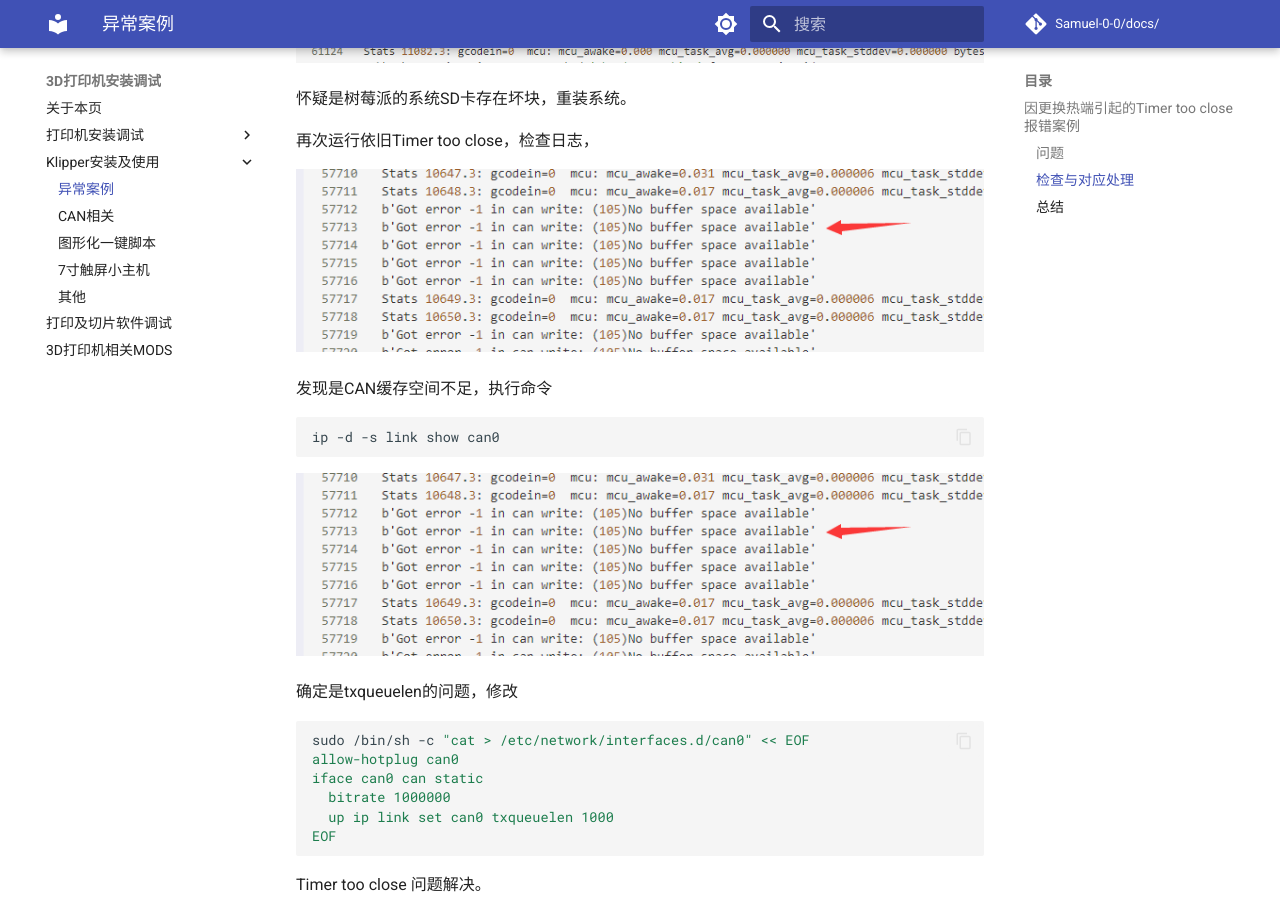
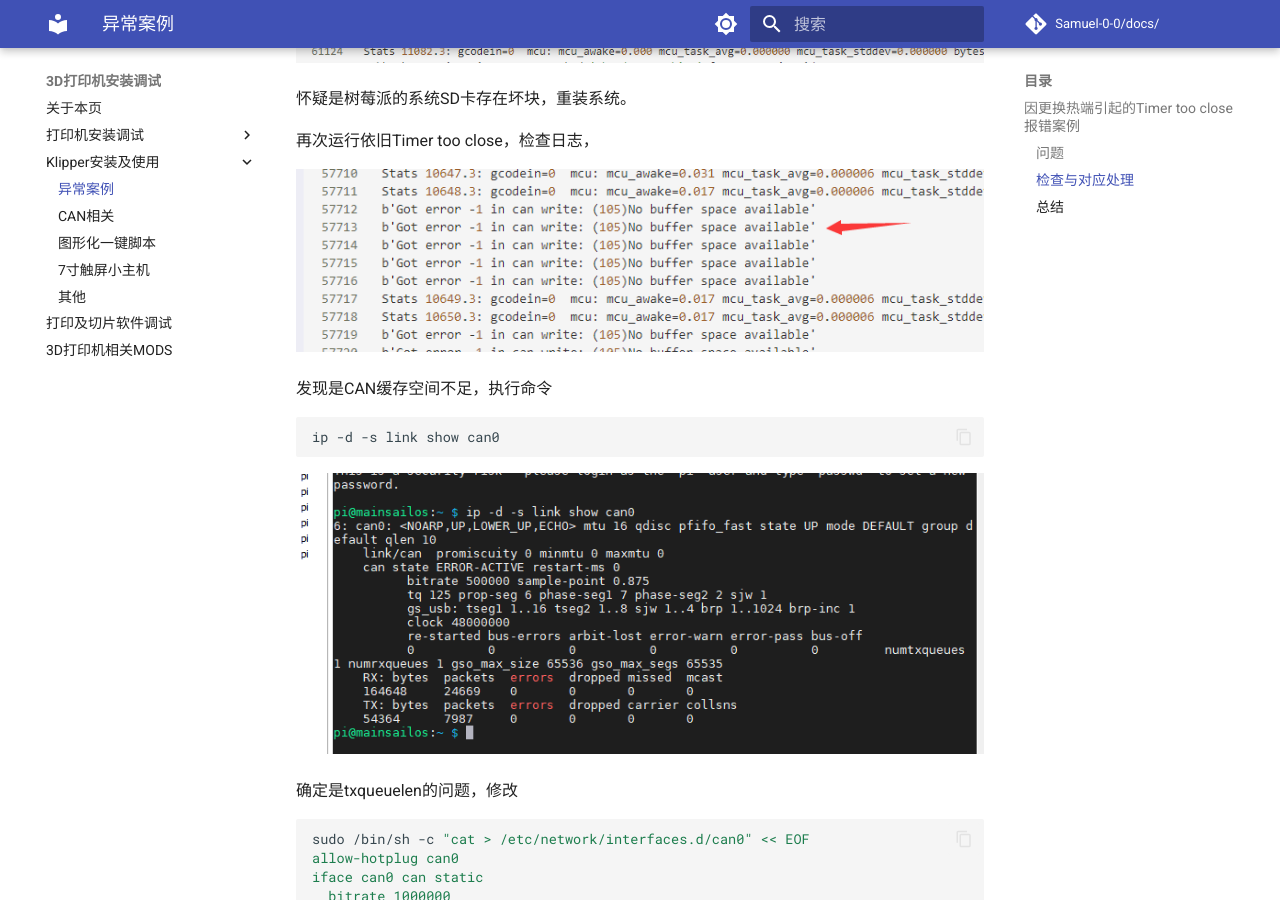
Before and after one commit to Samuel-0-0/docs, an MkDocs documentation site: the page built from docs/3d_printer/klipper/error.md, in a window 1280 px wide and 900 px high, scrolled down 2123 px. Built offline with MkDocs 1.6.1 and Material for MkDocs 9.7.7, drawn with Linux system fonts in a browser that asks for light colours; comment, search, counter and statistics services are not loaded.

Commit message:
Update error.md

````diff
--- a/docs/3d_printer/klipper/error.md
+++ b/docs/3d_printer/klipper/error.md
@@ -36,7 +36,7 @@
 ip -d -s link show can0
 ```
 
-![mcu](error/6.png)
+![mcu](error/7.png)
 
 确定是txqueuelen的问题，修改
 
````
